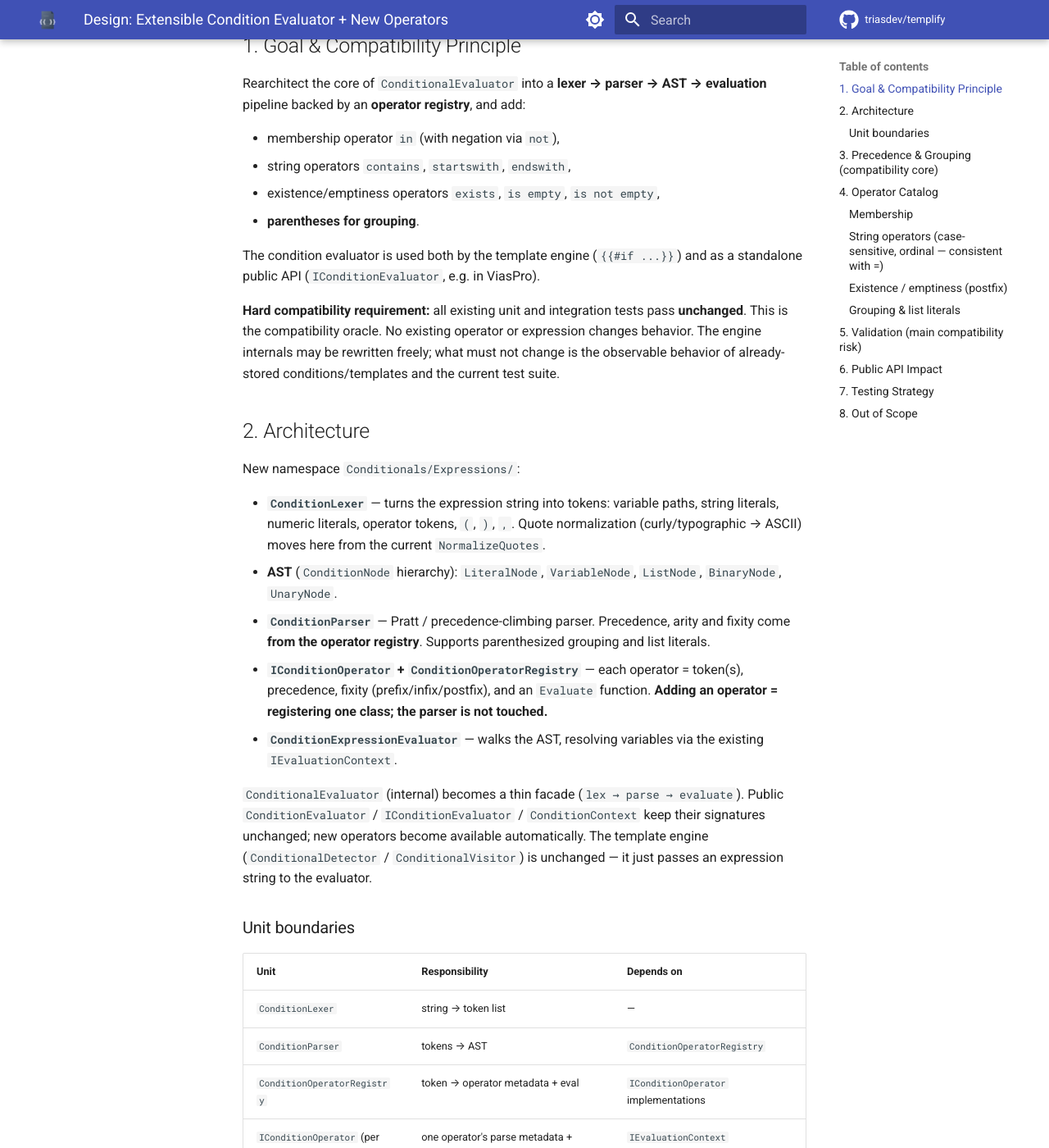
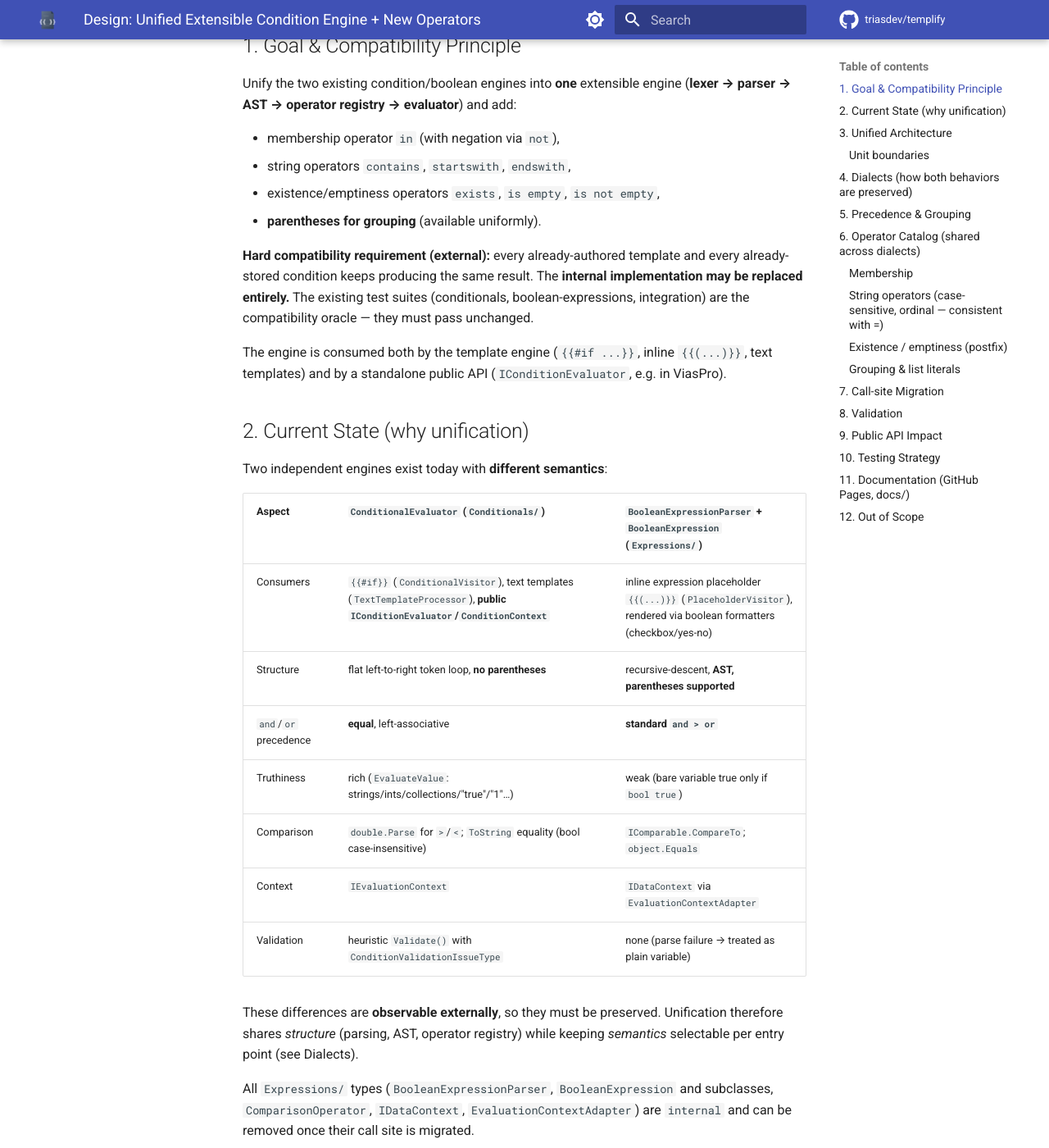
Before and after one commit to TriasDev/templify, an MkDocs documentation site: the page built from docs/superpowers/specs/2026-07-20-extensible-condition-operators-design.md, in a window 1280 px wide and 1400 px high, scrolled down 364 px. Shown: the whole window at 82% size. Built offline with MkDocs 1.6.1 and Material for MkDocs 9.7.7, drawn with Linux system fonts in a browser that asks for light colours; comment, search, counter and statistics services are not loaded; some of the changed text lies outside the part shown.

Commit message:
docs(conditionals): revise spec to unify both condition engines (#128)

```diff
--- a/docs/superpowers/specs/2026-07-20-extensible-condition-operators-design.md
+++ b/docs/superpowers/specs/2026-07-20-extensible-condition-operators-design.md
@@ -1,119 +1,157 @@
-# Design: Extensible Condition Evaluator + New Operators
+# Design: Unified Extensible Condition Engine + New Operators
 
 - **Issue:** [#128](https://github.com/TriasDev/templify/issues/128)
 - **Date:** 2026-07-20
-- **Status:** Approved (design), pending implementation plan
+- **Status:** Approved (design direction), pending final spec review + implementation plan
 
 ## 1. Goal & Compatibility Principle
 
-Rearchitect the core of `ConditionalEvaluator` into a **lexer → parser → AST → evaluation** pipeline backed by an **operator registry**, and add:
+Unify the two existing condition/boolean engines into **one** extensible engine (**lexer → parser → AST → operator registry → evaluator**) and add:
 
 - membership operator `in` (with negation via `not`),
 - string operators `contains`, `startswith`, `endswith`,
 - existence/emptiness operators `exists`, `is empty`, `is not empty`,
-- **parentheses for grouping**.
+- **parentheses for grouping** (available uniformly).
 
-The condition evaluator is used both by the template engine (`{{#if ...}}`) and as a standalone public API (`IConditionEvaluator`, e.g. in ViasPro).
+**Hard compatibility requirement (external):** every already-authored template and every already-stored condition keeps producing the same result. The **internal implementation may be replaced entirely.** The existing test suites (conditionals, boolean-expressions, integration) are the compatibility oracle — they must pass unchanged.
 
-**Hard compatibility requirement:** all existing unit and integration tests pass **unchanged**. This is the compatibility oracle. No existing operator or expression changes behavior. The engine internals may be rewritten freely; what must not change is the observable behavior of already-stored conditions/templates and the current test suite.
+The engine is consumed both by the template engine (`{{#if ...}}`, inline `{{(...)}}`, text templates) and by a standalone public API (`IConditionEvaluator`, e.g. in ViasPro).
 
-## 2. Architecture
+## 2. Current State (why unification)
 
-New namespace `Conditionals/Expressions/`:
+Two independent engines exist today with **different semantics**:
 
-- **`ConditionLexer`** — turns the expression string into tokens: variable paths, string literals, numeric literals, operator tokens, `(`, `)`, `,`. Quote normalization (curly/typographic → ASCII) moves here from the current `NormalizeQuotes`.
-- **AST** (`ConditionNode` hierarchy): `LiteralNode`, `VariableNode`, `ListNode`, `BinaryNode`, `UnaryNode`.
-- **`ConditionParser`** — Pratt / precedence-climbing parser. Precedence, arity and fixity come **from the operator registry**. Supports parenthesized grouping and list literals.
-- **`IConditionOperator` + `ConditionOperatorRegistry`** — each operator = token(s), precedence, fixity (prefix/infix/postfix), and an `Evaluate` function. **Adding an operator = registering one class; the parser is not touched.**
-- **`ConditionExpressionEvaluator`** — walks the AST, resolving variables via the existing `IEvaluationContext`.
+| Aspect | `ConditionalEvaluator` (`Conditionals/`) | `BooleanExpressionParser` + `BooleanExpression` (`Expressions/`) |
+|---|---|---|
+| Consumers | `{{#if}}` (`ConditionalVisitor`), text templates (`TextTemplateProcessor`), **public `IConditionEvaluator`/`ConditionContext`** | inline expression placeholder `{{(...)}}` (`PlaceholderVisitor`), rendered via boolean formatters (checkbox/yes-no) |
+| Structure | flat left-to-right token loop, **no parentheses** | recursive-descent, **AST, parentheses supported** |
+| `and`/`or` precedence | **equal**, left-associative | **standard `and > or`** |
+| Truthiness | rich (`EvaluateValue`: strings/ints/collections/"true"/"1"…) | weak (bare variable true only if `bool true`) |
+| Comparison | `double.Parse` for `>`/`<`; `ToString` equality (bool case-insensitive) | `IComparable.CompareTo`; `object.Equals` |
+| Context | `IEvaluationContext` | `IDataContext` via `EvaluationContextAdapter` |
+| Validation | heuristic `Validate()` with `ConditionValidationIssueType` | none (parse failure → treated as plain variable) |
 
-`ConditionalEvaluator` (internal) becomes a thin facade (`lex → parse → evaluate`). Public `ConditionEvaluator` / `IConditionEvaluator` / `ConditionContext` keep their signatures unchanged; new operators become available automatically. The template engine (`ConditionalDetector` / `ConditionalVisitor`) is unchanged — it just passes an expression string to the evaluator.
+These differences are **observable externally**, so they must be preserved. Unification therefore shares *structure* (parsing, AST, operator registry) while keeping *semantics* selectable per entry point (see Dialects).
+
+All `Expressions/` types (`BooleanExpressionParser`, `BooleanExpression` and subclasses, `ComparisonOperator`, `IDataContext`, `EvaluationContextAdapter`) are `internal` and can be removed once their call site is migrated.
+
+## 3. Unified Architecture
+
+New namespace `Conditionals/Engine/` (final name TBD in plan):
+
+- **`ConditionLexer`** — expression string → tokens: variable paths, string/number/bool/null literals, operator tokens, `(`, `)`, `,`. Quote normalization (curly → ASCII) lives here.
+- **AST** (`ConditionNode`): `LiteralNode`, `VariableNode`, `ListNode`, `BinaryNode`, `UnaryNode`.
+- **`ConditionParser`** — Pratt / precedence-climbing parser. Operator precedence, fixity and arity come from the **operator registry**, parameterized by the active **dialect**. Supports parenthesized grouping and list literals.
+- **`IConditionOperator` + `ConditionOperatorRegistry`** — each operator = token(s), precedence, fixity (prefix/infix/postfix), `Evaluate`. **Adding an operator = registering one class; the parser is not touched.**
+- **`ConditionEvaluatorCore`** — walks the AST, resolving variables via `IEvaluationContext`, applying the dialect's value policy.
+- **`ConditionDialect`** — the per-entry-point policy: precedence profile, truthiness rule, comparison rule, bare-variable rule. Two instances (see §4).
+
+Entry points become thin facades over the core:
+- `ConditionalEvaluator` (internal facade) → **Default** dialect. Keeps public `ConditionEvaluator`/`IConditionEvaluator`/`ConditionContext` signatures unchanged; used by `ConditionalVisitor` and `TextTemplateProcessor`.
+- inline `{{(...)}}` in `PlaceholderVisitor` → **Inline** dialect, replacing `BooleanExpressionParser`.
 
 ### Unit boundaries
 
 | Unit | Responsibility | Depends on |
 |---|---|---|
-| `ConditionLexer` | string → token list | — |
-| `ConditionParser` | tokens → AST | `ConditionOperatorRegistry` |
-| `ConditionOperatorRegistry` | token → operator metadata + eval | `IConditionOperator` implementations |
-| `IConditionOperator` (per op) | one operator's parse metadata + evaluation | `IEvaluationContext` |
-| `ConditionExpressionEvaluator` | AST → bool | `IEvaluationContext`, registry |
-| `ConditionalEvaluator` (facade) | orchestrates the above; public entry | all of the above |
+| `ConditionLexer` | string → tokens | — |
+| `ConditionParser` | tokens → AST | registry, dialect (precedence) |
+| `ConditionOperatorRegistry` | token → operator metadata + eval | `IConditionOperator` impls |
+| `IConditionOperator` (per op) | one operator's parse metadata + evaluation | dialect value policy |
+| `ConditionEvaluatorCore` | AST → bool | `IEvaluationContext`, dialect |
+| `ConditionDialect` | precedence/truthiness/comparison policy | — |
+| facades | orchestrate lex→parse→eval per entry point | all of the above |
 
-## 3. Precedence & Grouping (compatibility core)
+## 4. Dialects (how both behaviors are preserved)
 
-Precedence table (binds looser → tighter):
+One shared engine, two dialects differing only in semantic policy:
+
+**Default dialect** — used by `{{#if}}`, text templates, standalone `IConditionEvaluator`.
+- `and`/`or`: equal precedence, left-associative (current behavior).
+- Truthiness: current `EvaluateValue` rules.
+- Comparison: current `double.Parse` / `ToString` rules.
+
+**Inline dialect** — used by `{{(...)}}` placeholders.
+- `and`/`or`: `and > or` (current behavior).
+- Truthiness: bare variable true only if `bool true` (current behavior).
+- Comparison: `IComparable.CompareTo` / `object.Equals` (current behavior).
+
+New operators (`in`, `contains`, `startswith`, `endswith`, `exists`, `is empty`, grouping) are registered **once** and available in **both** dialects. Their own comparison sub-semantics (e.g. `in` element equality, string ops case-sensitivity) are defined by the operator and are identical across dialects (see §6); dialects only govern the pre-existing divergent behaviors above.
+
+> Note: dialects intentionally preserve today's divergences rather than converge them. Convergence would change externally observable output and is out of scope.
+
+## 5. Precedence & Grouping
+
+Precedence table (binds looser → tighter). `and`/`or` level differs by dialect; everything else is shared:
 
 | Level | Operators | Fixity / associativity |
 |---|---|---|
-| 1 (loosest) | `or`, `and` | **equal precedence, left-associative** (preserves current left-to-right) |
+| 1 (loosest) | `or`, then `and` — **Inline**: `and` tighter than `or`; **Default**: `or`/`and` equal, left-assoc | infix |
 | 2 | `not` | prefix |
 | 3 | `=` `==` `!=` `>` `<` `>=` `<=` `in` `contains` `startswith` `endswith` | infix |
 | 4 | `exists` `is empty` `is not empty` | postfix |
 | 5 (tightest) | `( ... )` grouping, `( a, b, ... )` list literal | — |
 
-Key decisions:
+Because comparison/membership (level 3) bind tighter than `not` (level 2), `not Status in Roles` parses as `not (Status in Roles)`, reading naturally. Parentheses provide explicit grouping in both dialects: `(A or B) and C`.
 
-- `and`/`or` share **one** precedence level and are **left-associative**, exactly matching the current behavior. We deliberately do **not** introduce standard `and > or` precedence, because `A or B and C` would then evaluate differently and silently change stored conditions.
-- Because comparison/membership operators (level 3) bind tighter than `not` (level 2), `not Status in Roles` parses as `not (Status in Roles)`, which reads naturally.
-- Parentheses provide explicit grouping: `(A or B) and C`.
-
-The existing test suite is the acceptance gate for these precedence choices: if any existing test encodes a different expectation, the precedence/associativity is adjusted to keep that test green.
-
-## 4. Operator Catalog
+## 6. Operator Catalog (shared across dialects)
 
 ### Membership
-
-- **`in`** — `scalar in <source>`. Right-hand side forms:
-  1. a variable resolving to `ICollection` / array;
-  2. a list literal `("Active", "Pending")`;
-  3. a comma-separated string `"Active,Pending"`.
-  Element comparison reuses the existing `AreEqual` semantics (strings case-sensitive; booleans case-insensitive). Result is `true` if the scalar equals any element.
-- **Negation** — via `not`: `not Status in Roles`. Optional `not in` sugar is **out of scope**.
+- **`in`** — `scalar in <source>`. RHS forms: (1) variable resolving to `ICollection`/array; (2) list literal `("Active", "Pending")`; (3) comma-separated string `"Active,Pending"`. Element comparison reuses the Default engine's `AreEqual` semantics (strings case-sensitive; booleans case-insensitive). `true` if the scalar equals any element.
+- **Negation** — via `not`: `not Status in Roles`. `not in` sugar is out of scope.
 
 ### String operators (case-sensitive, ordinal — consistent with `=`)
-
-- **`contains`** — `string contains substring`. Note: operand direction is the opposite of `in` (string ⊃ substring, not element ⊂ collection).
+- **`contains`** — `string contains substring` (operand direction opposite of `in`).
 - **`startswith`** — `string startswith prefix`.
 - **`endswith`** — `string endswith suffix`.
 
-Operands are compared via `.ToString()`, ordinal, case-sensitive.
-
 ### Existence / emptiness (postfix)
-
-- **`Foo exists`** — the variable is present in the context (`TryResolveVariable == true`), regardless of its value. Closes the current gap where a missing variable and a `false`/empty value are indistinguishable.
-- **`Foo is empty`** — the resolved value is `null`, an empty/whitespace string, or an empty collection; a **missing variable is also `is empty = true`**.
+- **`Foo exists`** — variable present in context (`TryResolveVariable == true`), regardless of value. Closes the current gap where a missing variable and a `false`/empty value are indistinguishable.
+- **`Foo is empty`** — resolved value is `null`, empty/whitespace string, or empty collection; a **missing variable is also `is empty = true`**.
 - **`Foo is not empty`** — negation of `is empty`.
 
+For a present-but-null variable: `exists == true` and `is empty == true` (coherent and explicit).
+
 ### Grouping & list literals
+- `( expr )` — grouping. `( a, b, c )` — list literal, valid as RHS of `in`. Parser distinguishes by commas: `(expr)` is grouping, `(expr, expr, …)` is a list.
 
-- `( expr )` — boolean grouping.
-- `( a, b, c )` — list literal, valid as the RHS of `in`. The parser distinguishes by the presence of commas: `(expr)` is grouping, `(expr, expr, ...)` is a list literal.
+## 7. Call-site Migration
 
-## 5. Validation (main compatibility risk)
+1. `ConditionalVisitor` — no change (still calls `ConditionalEvaluator` facade / Default dialect).
+2. `TextTemplateProcessor` — no change (Default dialect facade).
+3. Public `ConditionEvaluator` / `ConditionContext` — signatures unchanged (Default dialect); new operators available automatically.
+4. `PlaceholderVisitor` inline `{{(...)}}` — switch from `BooleanExpressionParser` to the unified engine with the **Inline** dialect. Expression detection (placeholder starts with `(`) stays.
+5. Remove `Expressions/` engine types once (4) is migrated.
 
-Today `Validate()` is a heuristic returning specific `ConditionValidationIssueType` values, and tests assert those. A parser gives validation "for free" (a parse error = invalid), but issue-type classification may differ.
+## 8. Validation
 
-Plan: parser-based validation plus a **mapping layer** that preserves existing `ConditionValidationIssueType` outcomes for existing cases. If any existing validation test yields a legitimately improved but different result, it is surfaced for a human decision rather than changed silently.
+Parser-based validation replaces the heuristic, plus a **mapping layer** preserving existing `ConditionValidationIssueType` outcomes for existing cases. If an existing validation test yields a legitimately improved but different result, it is surfaced for a human decision rather than changed silently.
 
-## 6. Public API Impact
+## 9. Public API Impact
 
-- `ConditionalEvaluator` (internal) — internals rewritten, entry behavior preserved.
-- `ConditionEvaluator` / `IConditionEvaluator` (public standalone) — signatures unchanged; new operators available automatically.
-- `ConditionContext` / batch evaluation — unchanged.
-- Template engine (`ConditionalDetector`, `ConditionalVisitor`) — unchanged.
-- `ConditionOperatorRegistry` — internal for now. The architecture allows exposing user-defined operators later; that is **out of scope**.
+- `IConditionEvaluator` / `ConditionEvaluator` / `IConditionContext` / `ConditionContext` — signatures unchanged; new operators available.
+- `ConditionOperatorRegistry` / `ConditionDialect` — internal for now; the architecture allows exposing user-defined operators later (out of scope).
+- Template author syntax: `{{#if}}` and `{{(...)}}` unchanged, gain the new operators + grouping (grouping already existed for `{{(...)}}`).
 
-## 7. Testing Strategy
+## 10. Testing Strategy
 
-- **Characterization gate:** the entire existing test suite passes without edits.
+- **Characterization gate:** the entire existing test suite (conditionals + boolean-expressions + integration) passes without edits. This proves both dialects preserve external behavior.
 - **Lexer:** tokenization, quote normalization, multi-word tokens (`is empty`, `is not empty`).
-- **Parser:** precedence, parenthesized grouping, list literals, left-associativity of `and`/`or`.
-- **Per operator:** `in` in all three RHS forms + negation; `contains`/`startswith`/`endswith`; `exists`/`is empty`/`is not empty`.
-- **Edge cases:** `in` with a non-collection RHS, empty collection, `null` LHS; string operators with a non-string operand; `exists`/`is empty` on nested property paths.
+- **Parser:** precedence per dialect, parenthesized grouping, list literals, associativity.
+- **Per operator:** `in` in all three RHS forms + negation; `contains`/`startswith`/`endswith`; `exists`/`is empty`/`is not empty` — tested in both dialects.
+- **Edge cases:** `in` with non-collection RHS, empty collection, `null` LHS; string operators with non-string operand; `exists`/`is empty` on nested property paths.
 
-## 8. Out of Scope
+## 11. Documentation (GitHub Pages, `docs/`)
 
-- Collection size comparison in conditions (`Items > 0`) — separate concern (current `IsGreaterThan` can't compare collections).
+Update in the same PR:
+- `docs/for-template-authors/conditionals.md` — new operators, grouping, `exists`/`is empty`.
+- `docs/for-template-authors/boolean-expressions.md` — new operators in inline `{{(...)}}`; note unified operator set.
+- `docs/for-developers/condition-evaluation.md` — standalone API operator reference.
+- `docs/for-template-authors/best-practices.md`, `docs/for-template-authors/template-syntax.md`, `docs/FAQ.md` — touch where operator lists / capabilities appear.
+
+## 12. Out of Scope
+
+- Converging the two dialects' truthiness/precedence into one behavior (would change external output).
+- Collection size comparison in conditions (`Items > 0`) — separate concern.
 - Regex `matches`, range `between` — deferred (YAGNI).
 - Public user-defined operator registration — architecture supports it, not implemented now.
```
